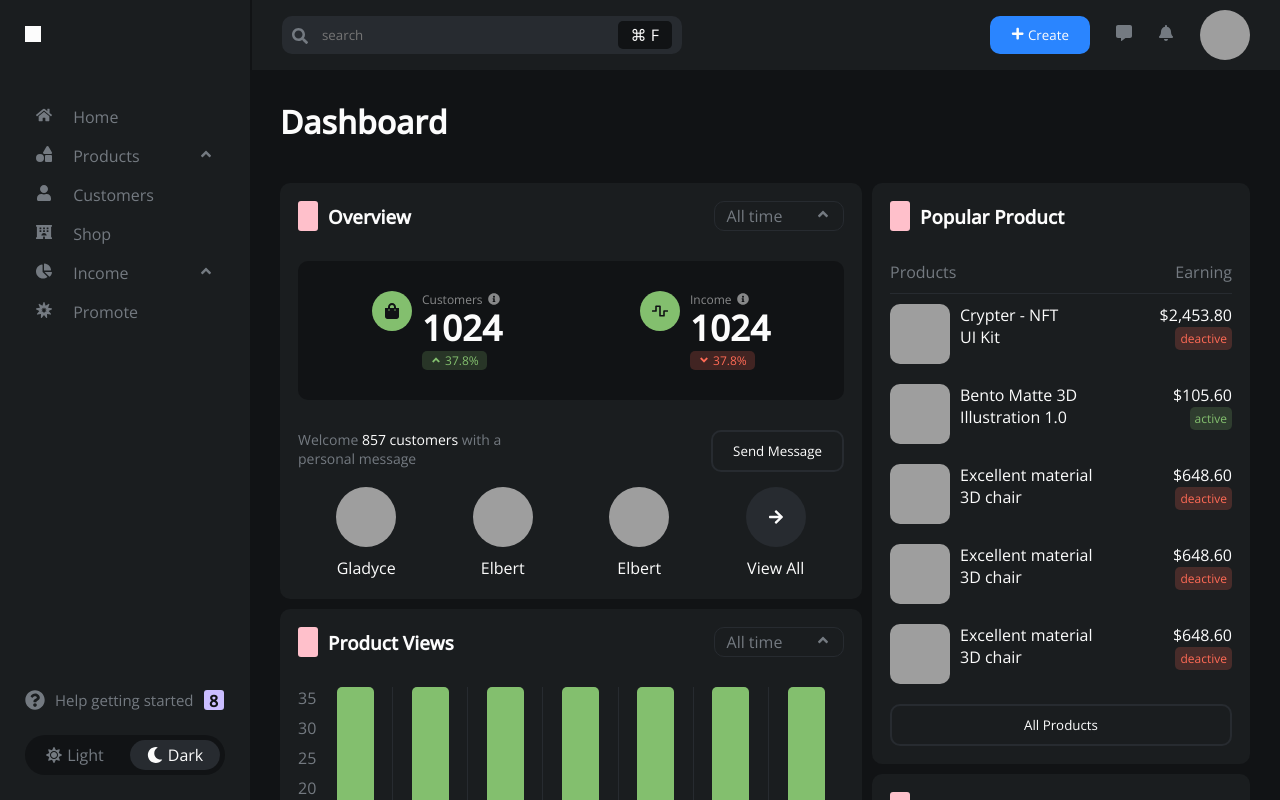
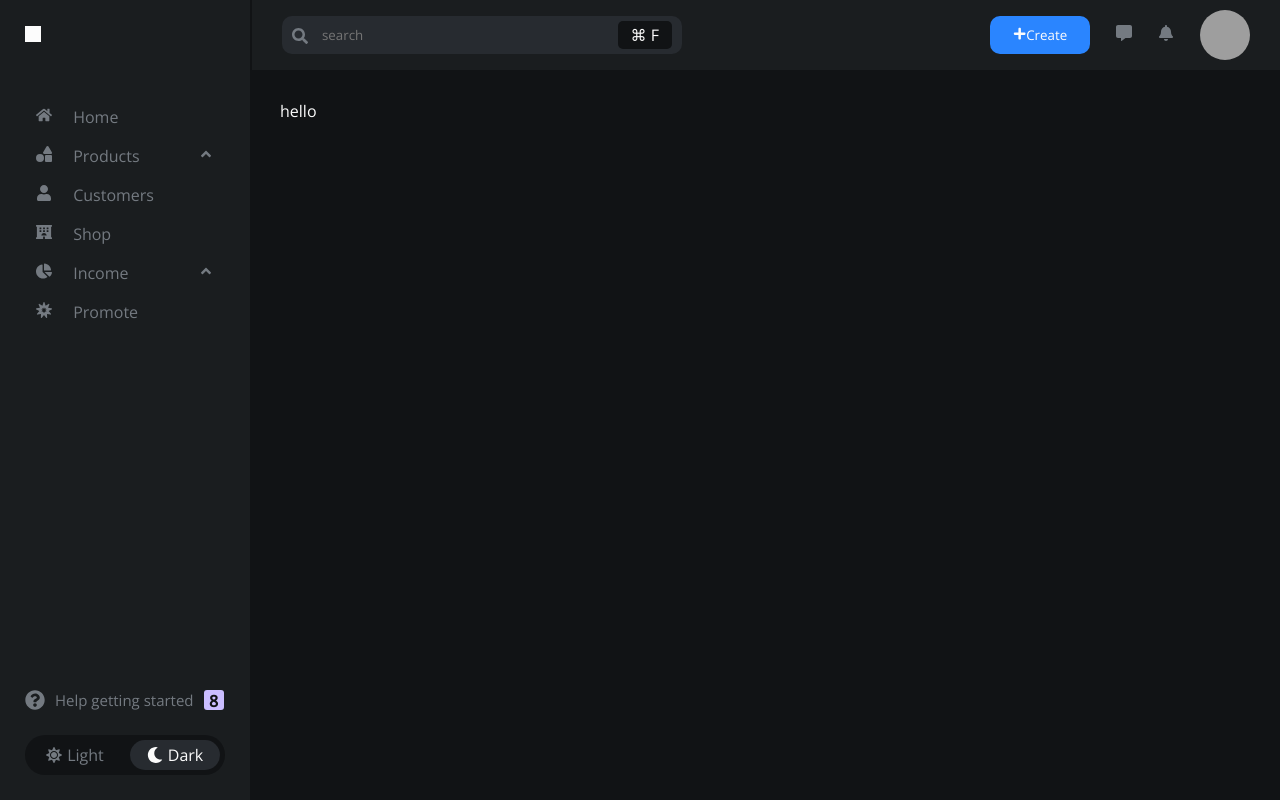
Before and after one commit to MaryanDehv/DashboardRef, a React (Create React App) app: page /notifications in a window 1280 px wide. Built offline with nearby package versions, Linux system fonts and the light colour scheme; grey boxes are pictures that could not be loaded.

Commit message:
adding routes

```diff
--- a/package.json
+++ b/package.json
@@ -10,14 +10,15 @@
     "react": "^18.2.0",
     "react-dom": "^18.2.0",
     "react-icons": "^4.8.0",
+    "react-router-dom": "^6.9.0",
     "react-scripts": "5.0.1",
     "sass": "^1.58.3",
     "web-vitals": "^2.1.4"
   },
   "scripts": {
     "start": "react-scripts start",
-    "predeploy" : "npm run build",
-    "deploy" : "gh-pages -d build",
+    "predeploy": "npm run build",
+    "deploy": "gh-pages -d build",
     "build": "react-scripts build",
     "test": "react-scripts test",
     "eject": "react-scripts eject",
--- a/src/App.css
+++ b/src/App.css
@@ -1,24 +1,26 @@
 @import url("https://fonts.googleapis.com/css2?family=Ubuntu:wght@300;400&display=swap");
 @import url("https://fonts.googleapis.com/css2?family=Open+Sans:wght@300;400;500&family=Ubuntu:wght@300;400&display=swap");
 @import url("https://cdnjs.cloudflare.com/ajax/libs/font-awesome/5.15.4/css/all.min.css");
-button {
+button, .button {
+  display: inline-flex;
+  justify-content: center;
   border: 0;
   padding: 10px 20px;
   text-align: center;
   cursor: pointer;
 }
-button.blue-btn {
+button.blue-btn, .button.blue-btn {
   background: #2a85ff;
 }
-button.white-txt {
+button.white-txt, .button.white-txt {
   color: #fcfcfc;
 }
-button.outline-dark {
+button.outline-dark, .button.outline-dark {
   border: 2px solid #272b30;
   background: transparent;
   color: #fcfcfc;
 }
-button.full {
+button.full, .button.full {
   width: 100%;
 }
 
@@ -640,6 +642,10 @@ button.full {
 .side_bar svg {
   color: #747a81;
 }
+.side_bar a {
+  color: inherit;
+  text-decoration: none;
+}
 .side_bar::-webkit-scrollbar {
   display: none;
 }
--- a/src/App.js
+++ b/src/App.js
@@ -1,10 +1,9 @@
 import './App.css';
 import Sidebar from './Components/navigation/sidebar/Sidebar';
 import Topbar from './Components/navigation/Topbar';
-import Home from './Components/view/home/main_view/Home';
 import { useState } from 'react';
 
-function App() {
+function App({component: Component}) {
   const [closeState , setCloseState] = useState(true)
 
   const toggleSideBar = () => {
@@ -19,7 +18,7 @@ function App() {
         <div className="main_view">
             <Topbar toggle={toggleSideBar}/>
             <div className="main_view-inner">
-            <Home />
+              <Component />
             </div>
         </div>
       </div>
--- /dev/null
+++ b/src/Route/ErrorPage.js
@@ -0,0 +1,16 @@
+import { useRouteError } from "react-router-dom";
+
+export default function ErrorPage() {
+  const error = useRouteError();
+  console.error(error);
+
+  return (
+    <div id="error-page">
+      <h1>Oops!</h1>
+      <p>Sorry, an unexpected error has occurred.</p>
+      <p>
+        <i>{error.statusText || error.message}</i>
+      </p>
+    </div>
+  );
+}
--- a/src/components/navigation/Topbar.js
+++ b/src/components/navigation/Topbar.js
@@ -6,6 +6,7 @@ import { FaBell , FaBars , FaCommentAlt , FaPlus , FaSearch} from "react-icons/f
 import {Toggler as toggler} from "../functions/Toggler";
 
 const Topbar = ({toggle}) => {
+
 
     return (
         <nav className="top_bar">
@@ -31,7 +32,7 @@ const Topbar = ({toggle}) => {
                     <ul className="top_bar-icon-dropdown round">
                         <h3> Notification </h3>
                         <Dropdown component={Notification} />
-                        <button className="blue-btn white-txt full mt-20 round"> See all notifications </button>
+                        <a className="button blue-btn white-txt full mt-20 round" href="/notifications"> See all notifications </a>
                     </ul>
                 </div>
 
--- a/src/components/navigation/sidebar/Sidebar.js
+++ b/src/components/navigation/sidebar/Sidebar.js
@@ -7,36 +7,42 @@ const navList = [
         name: "Home",
         icon: FaHome,
         link: "#",
+        path:"/",
         subCategories: false
     } ,
     {
         name: "Products",
         icon: FaShapes,
         link: "#",
+        path:"/products",
         subCategories: ["Dashboard" , "Drafts" , "Released" , "Comments" , "Scheduled"]
     } ,
     {
         name: "Customers",
         icon: FaUser,
         link: "#",
+        path:"/customers",
         subCategories: false
     } ,
     {
         name: "Shop",
         icon: FaHotel,
         link: "#",
+        path:"/shop",
         subCategories: false
     } ,
     {
         name: "Income",
         icon: FaChartPie,
         link: "#",
+        path:"/income",
         subCategories: ["Earning" , "Refunds" , "Payouts" , "Statements"]
     } ,
     {
         name: "Promote",
         icon: FaBahai,
         link: "#",
+        path:"/promote",
         subCategories: false
     } ,
 ]
@@ -59,7 +65,7 @@ const Sidebar = ({toggle}) => {
             <ul className="side_bar-container nav">
                 <div>
                     {
-                        navList.map((list , index) => <SideBarItems key={index} name={list.name} icon={list.icon} dropdown={list.subCategories} />)
+                        navList.map((list , index) => <SideBarItems path={list.path} key={index} name={list.name} icon={list.icon} dropdown={list.subCategories} />)
                     }
                 </div>
                 <div className="side_bar-user">
--- a/src/components/navigation/sidebar/side_bar_components/SideBarItems.js
+++ b/src/components/navigation/sidebar/side_bar_components/SideBarItems.js
@@ -3,7 +3,7 @@ import { useState } from "react";
 
 
 
-const SideBarItems = ({name , icon: Icon , dropdown}) => {
+const SideBarItems = ({name , icon: Icon , dropdown , path}) => {
     const [listDropDown , setListDropDown] = useState();
 
     const toggleDropDown = () => {
@@ -13,10 +13,12 @@ const SideBarItems = ({name , icon: Icon , dropdown}) => {
     return(
         <li className={`side_bar-item ${dropdown ? 'has-sub' : ''} round`}>
             <div className="item-container" onClick={() => toggleDropDown()}>
-                <div className="parent">
-                    <span className="side_bar-icon"> <Icon /> </span>
-                    <span className="side_bar-name"> {name} </span>
-                </div>
+                <a href={path}>
+                    <div className="parent">
+                        <span className="side_bar-icon"> <Icon /> </span>
+                        <span className="side_bar-name"> {name} </span>
+                    </div>
+                </a>
                 {dropdown ? <span className="arrow">  {listDropDown ? <FaAngleDown /> : <FaAngleUp /> }</span>  : ''}
             </div>
             {dropdown ?
--- /dev/null
+++ b/src/components/view/Notifications/main_view/Notications.js
@@ -0,0 +1,9 @@
+const Notifications = () => {
+    return(
+        <div>
+            hello
+        </div>
+    );
+}
+
+export default Notifications;
--- a/src/index.js
+++ b/src/index.js
@@ -1,10 +1,28 @@
 import React from 'react';
 import ReactDOM from 'react-dom/client';
+import { createBrowserRouter , RouterProvider} from "react-router-dom";
+import ErrorPage from './Route/ErrorPage';
+import Home from './Components/view/home/main_view/Home';
+import Notifications from './Components/view/Notifications/main_view/Notications';
 import App from './App';
+
+const router = createBrowserRouter([
+  {
+    path: "/",
+    element: <App component={Home}/>,
+    errorElement: <ErrorPage />
+  } ,
+  {
+    path: "/notifications",
+    element: <App component={Notifications}/>,
+    errorElement: <ErrorPage />
+  }
+]);
+
 
 const root = ReactDOM.createRoot(document.getElementById('root'));
 root.render(
   <React.StrictMode>
-    <App />
+    <RouterProvider router={router} />
   </React.StrictMode>
 );
--- a/src/scss/navigation/sidebar.scss
+++ b/src/scss/navigation/sidebar.scss
@@ -9,6 +9,11 @@
 
     svg{
         color: $gray;
+    }
+
+    a{
+        color: inherit;
+        text-decoration: none;
     }
 
     &::-webkit-scrollbar {
--- a/src/scss/utils/buttons.scss
+++ b/src/scss/utils/buttons.scss
@@ -1,4 +1,6 @@
-button{
+button , .button{
+    display: inline-flex;
+    justify-content: center;
     border:0;
     padding: 10px 20px;
     text-align: center;
```
Also changed, not shown: src/Route/PrivateRoute.js (added, +10 -0 lines), 2 other files (tests, documents, lock files or other folders). Lines whose indentation alone changed are shown as unchanged.
